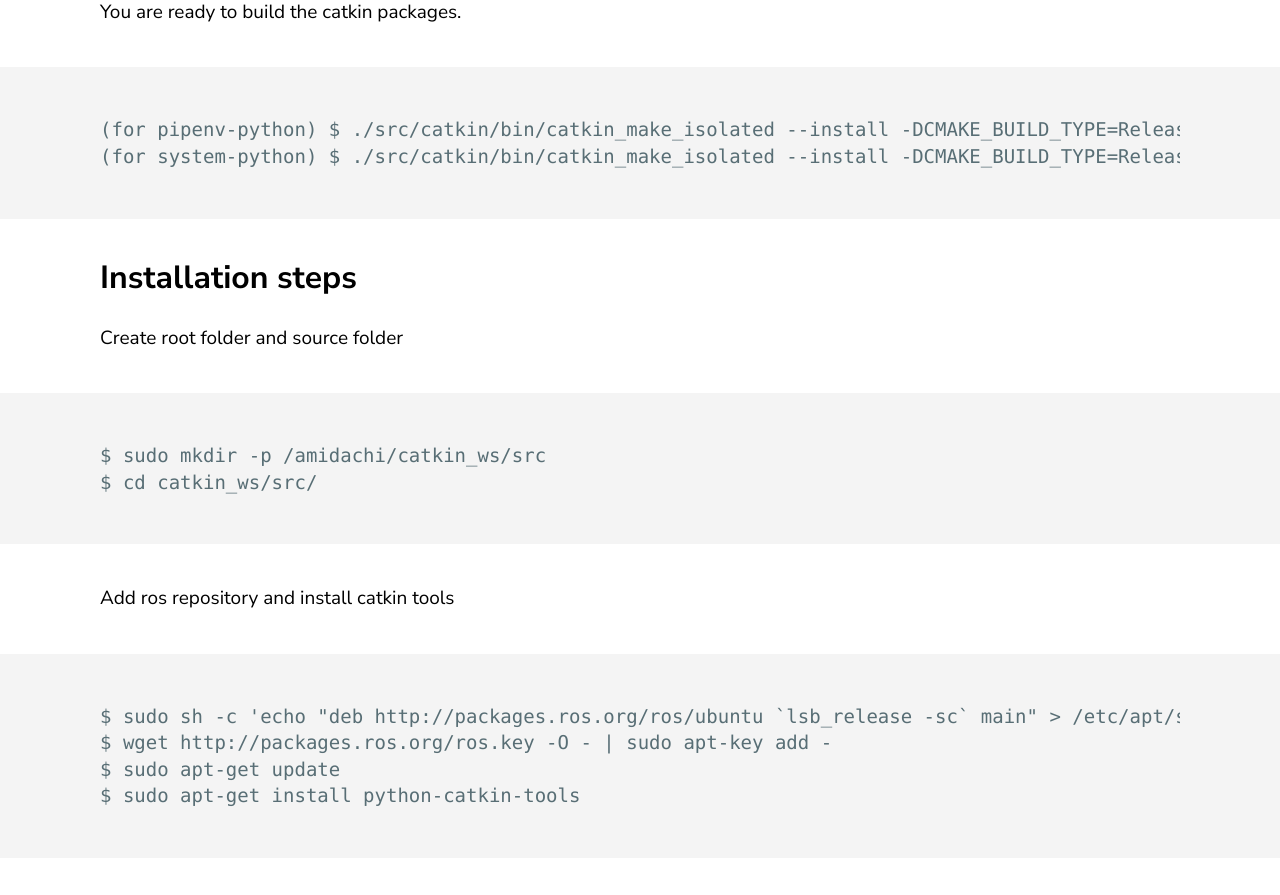
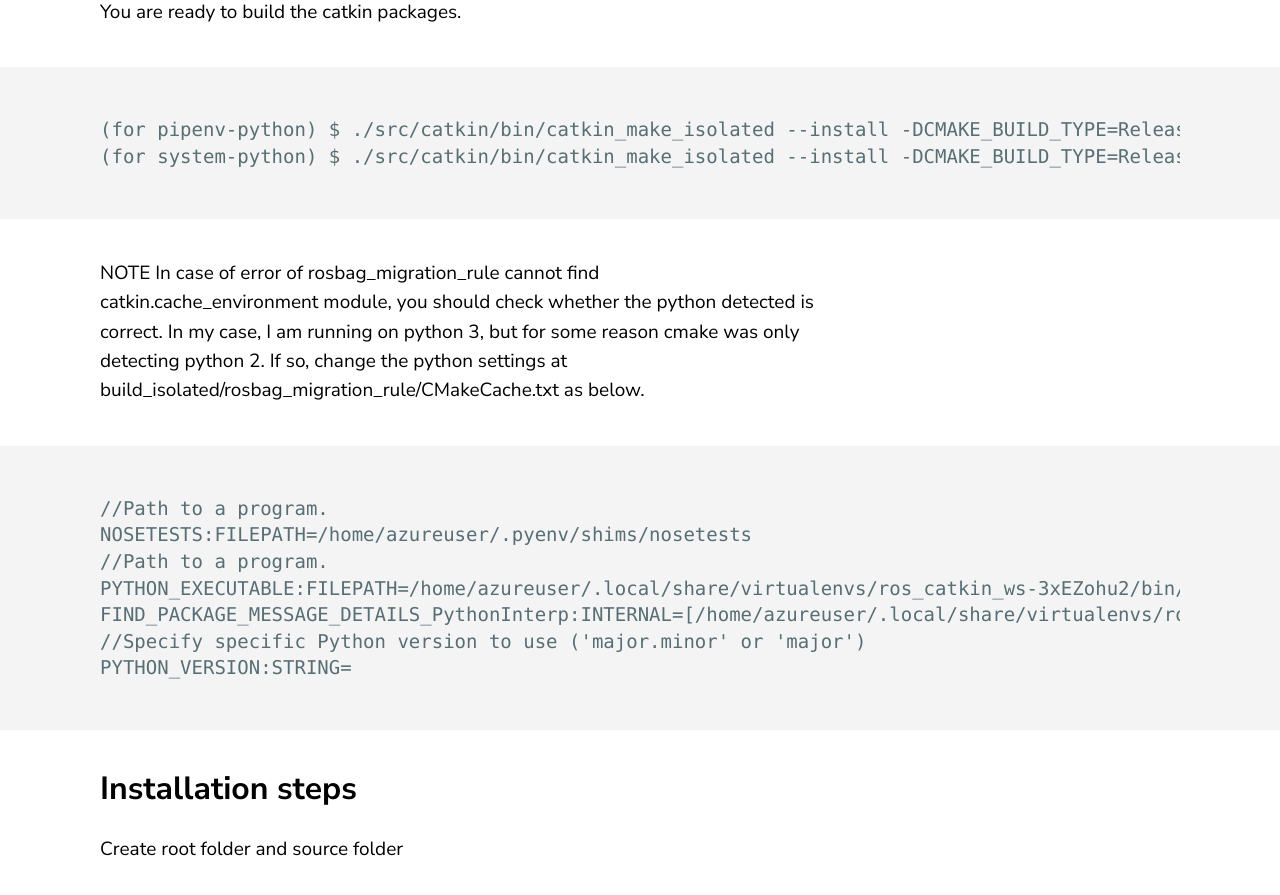
Before and after one commit to jluis9796/jluis9796.github.io, a Jekyll site: the page built from _posts/2020-05-31-manuals.markdown, in a window 1280 px wide and 900 px high, scrolled down 16735 px. Shown: the top 895 px of the window. Built offline with Jekyll 4.4.1, drawn with Linux system fonts in a browser that asks for light colours.

Commit message:
Update 2020-05-31-manuals.markdown

````diff
--- a/_posts/2020-05-31-manuals.markdown
+++ b/_posts/2020-05-31-manuals.markdown
@@ -353,6 +353,18 @@ You are ready to build the catkin packages.
 (for system-python) $ ./src/catkin/bin/catkin_make_isolated --install -DCMAKE_BUILD_TYPE=Release
 ```
 
+NOTE
+In case of error of rosbag_migration_rule cannot find catkin.cache_environment module, you should check whether the python detected is correct. In my case, I am running on python 3, but for some reason cmake was only detecting python 2. If so, change the python settings at build_isolated/rosbag_migration_rule/CMakeCache.txt as below.
+```
+//Path to a program.
+NOSETESTS:FILEPATH=/home/azureuser/.pyenv/shims/nosetests
+//Path to a program.
+PYTHON_EXECUTABLE:FILEPATH=/home/azureuser/.local/share/virtualenvs/ros_catkin_ws-3xEZohu2/bin/python
+FIND_PACKAGE_MESSAGE_DETAILS_PythonInterp:INTERNAL=[/home/azureuser/.local/share/virtualenvs/ros_catkin_ws-3xEZohu2/bin/python][v3.8.9()]
+//Specify specific Python version to use ('major.minor' or 'major')
+PYTHON_VERSION:STRING=
+```
+
 ## Installation steps
 Create root folder and source folder
 ```
````
